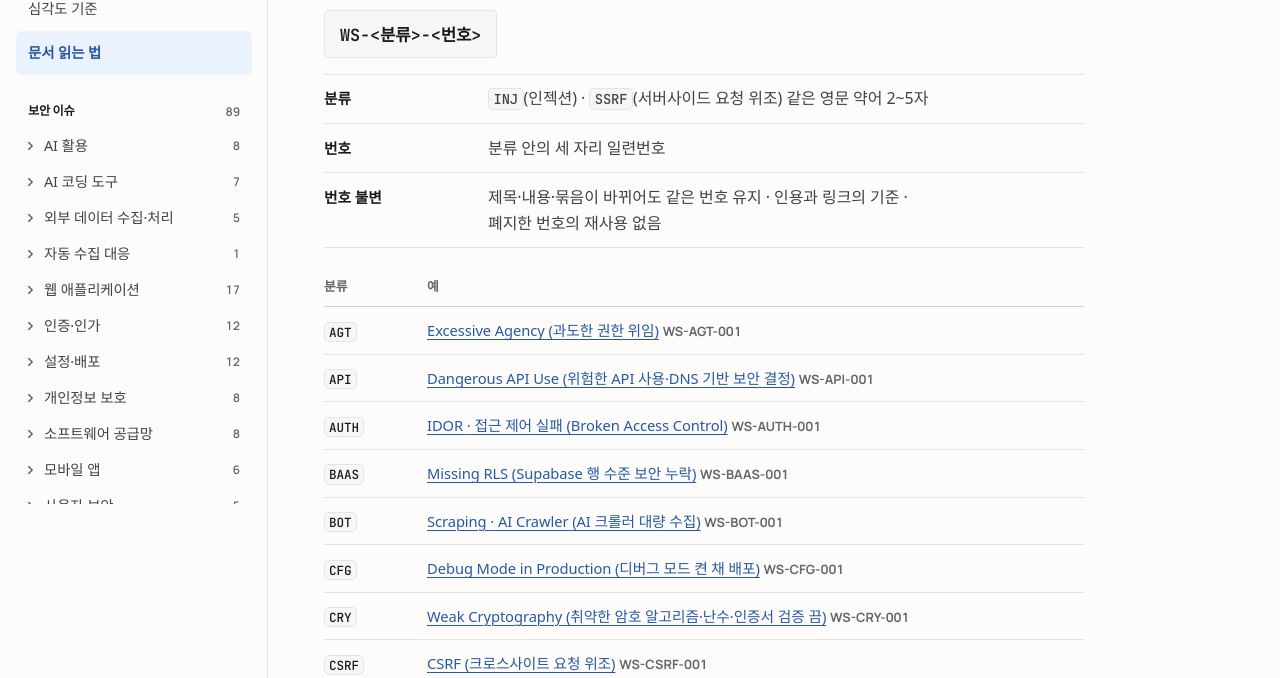
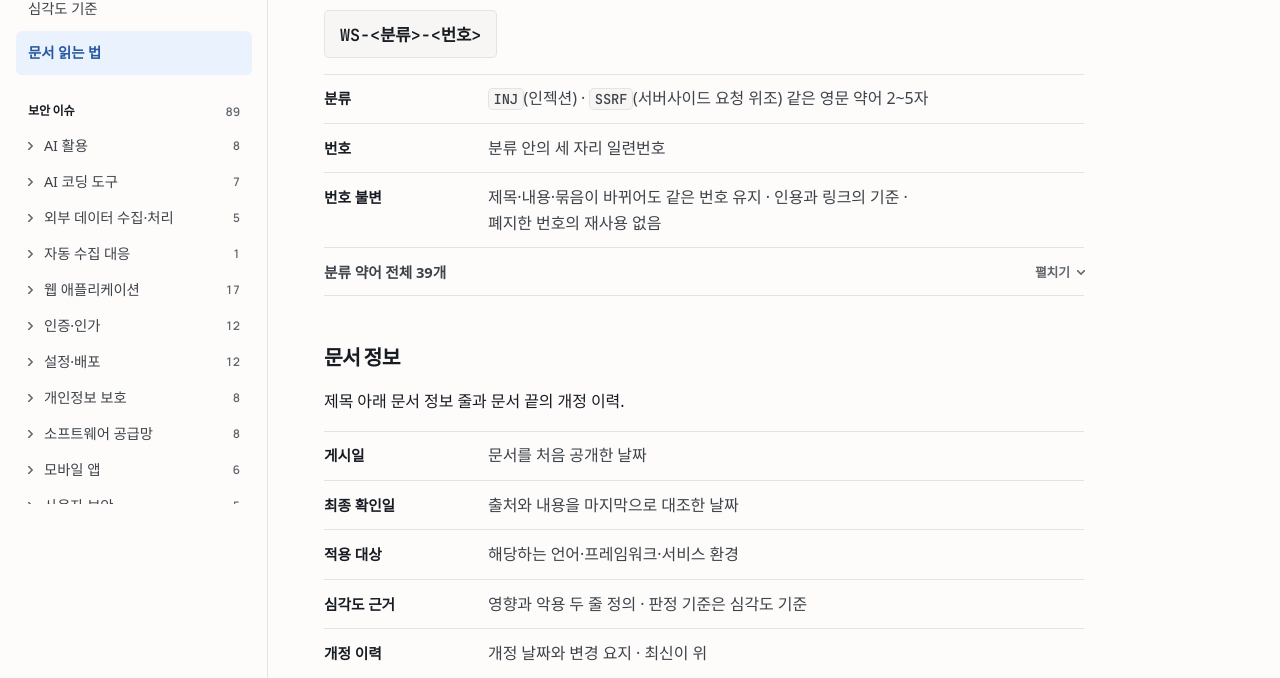
Before and after one commit to limindex/white-security, a PHP site: page /index.php?p=guide in a window 1280 px wide. Shown: the part 296-974 px from the top of the page. Run offline with PHP 8.4, Linux system fonts and the light colour scheme; some libraries are stand-ins or nearby versions; some web fonts are replaced.

Commit message:
문서 읽는 법: 분류 약어 전체 표를 기본 접힘으로(읽는 법 본문이 먼저 보이게)
Co-Authored-By: Claude Opus 5.5 <noreply@anthropic.com>

```diff
--- a/assets/css/site.css
+++ b/assets/css/site.css
@@ -1078,6 +1078,16 @@ html:not(.js) .ws-itabs-list { display: none; }
 .ws-trouble[open] .ws-fold-hint::after { transform: rotate(-135deg); margin-top: 3px; }
 .ws-trouble[open] .ws-fold-open { display: inline; }
 .ws-trouble[open] .ws-fold-closed { display: none; }
+/* 절 안 보조 접힘(문서 읽는 법의 분류 약어 전체 등): 설치 Troubleshooting 과 같은 막대, 글자는 본문 크기 */
+.ws-subfold { box-shadow: inset 0 1px 0 var(--line), inset 0 -1px 0 var(--line); }
+.ws-subfold > summary { display: flex; align-items: center; gap: 12px; min-height: 48px; list-style: none; cursor: pointer; font: 700 .92rem var(--font-text); color: var(--ink-2); }
+.ws-subfold > summary::-webkit-details-marker { display: none; }
+.ws-subfold > summary:hover, .ws-subfold > summary:hover .ws-fold-hint { color: var(--accent); }
+.ws-subfold[open] .ws-fold-hint::after { transform: rotate(-135deg); margin-top: 3px; }
+.ws-subfold[open] .ws-fold-open { display: inline; }
+.ws-subfold[open] .ws-fold-closed { display: none; }
+.ws-subfold > .ws-table-wrap { margin-bottom: 16px; }
+.ws-sec > .ws-deflist + .ws-subfold { margin-top: 0; box-shadow: inset 0 -1px 0 var(--line); }
 .ws-trouble > .ws-deflist { margin-bottom: 24px; }
 .ws-trouble dt { font-family: var(--font-display); }
 
--- a/templates/guide.php
+++ b/templates/guide.php
@@ -36,7 +36,9 @@ $chips = [['owasp2025', 'A05'], ['asvs5', 'V1.2'], ['cwe', 'CWE-89']];
 <div><dt>번호</dt><dd>분류 안의 세 자리 일련번호</dd></div>
 <div><dt>번호 불변</dt><dd>제목·내용·묶음이 바뀌어도 같은 번호 유지 · 인용과 링크의 기준 · 폐지한 번호의 재사용 없음</dd></div>
 </dl>
-<?php if ($prefixes): ?>
+<?php if ($prefixes): /* 약어 전체 표(약 40줄)는 접어 둠: 읽는 법 본문이 먼저 보이게 */ ?>
+<details class="ws-subfold">
+<summary><span class="ws-tx">분류 약어 전체 <?= count($prefixes) ?>개</span><span class="ws-fold-hint" aria-hidden="true"><span class="ws-fold-closed">펼치기</span><span class="ws-fold-open">접기</span></span></summary>
 <div class="ws-table-wrap">
 <table class="ws-table ws-table--def">
 <caption class="ws-sr">현재 쓰는 분류 약어</caption>
@@ -48,6 +50,7 @@ $chips = [['owasp2025', 'A05'], ['asvs5', 'V1.2'], ['cwe', 'CWE-89']];
 </tbody>
 </table>
 </div>
+</details>
 <?php endif ?>
 </section>
 
```
Also changed, not shown: tests/SiteNavTest.php (+9 -0 lines).
